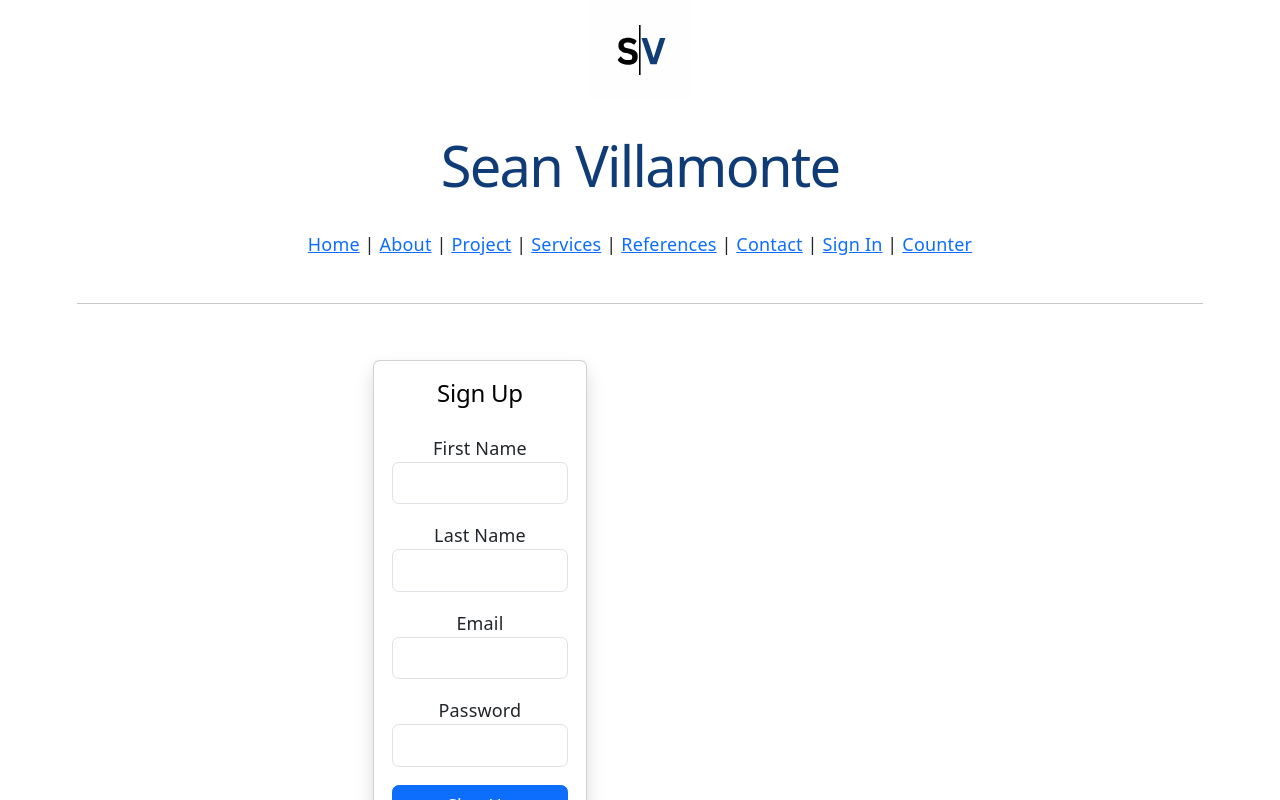
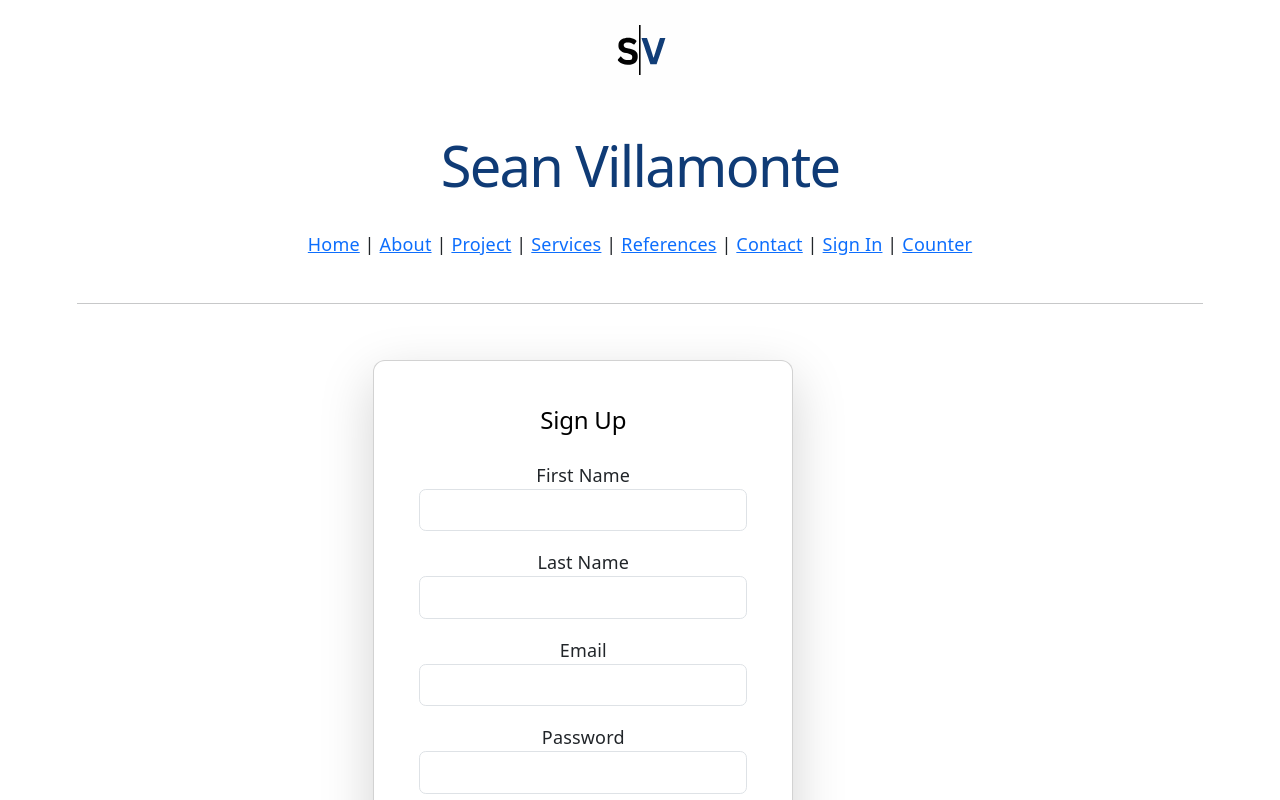
Before and after one commit to seanvillam/portfolio-fb, a React (Vite) app in the folder client/: page /signup in a window 1280 px wide. Shown: the top 800 px of the page. Built offline with nearby package versions, Linux system fonts and the light colour scheme.

Commit message:
Updated SignUp

```diff
--- a/client/src/admin/auth/SignUp.jsx
+++ b/client/src/admin/auth/SignUp.jsx
@@ -45,7 +45,7 @@ export default function SignUp() {
         <div className="container mt-5">
             <div className="row justify-content-center">
                 <div className="col-md-6">
-                    <div className="card shadow">
+                    <div className="card shadow-lg p-4" style={{ width: "420px", borderRadius: "12px" }}>
                         <div className="card-body">
 
                             <h2 className="text-center mb-4">
```
